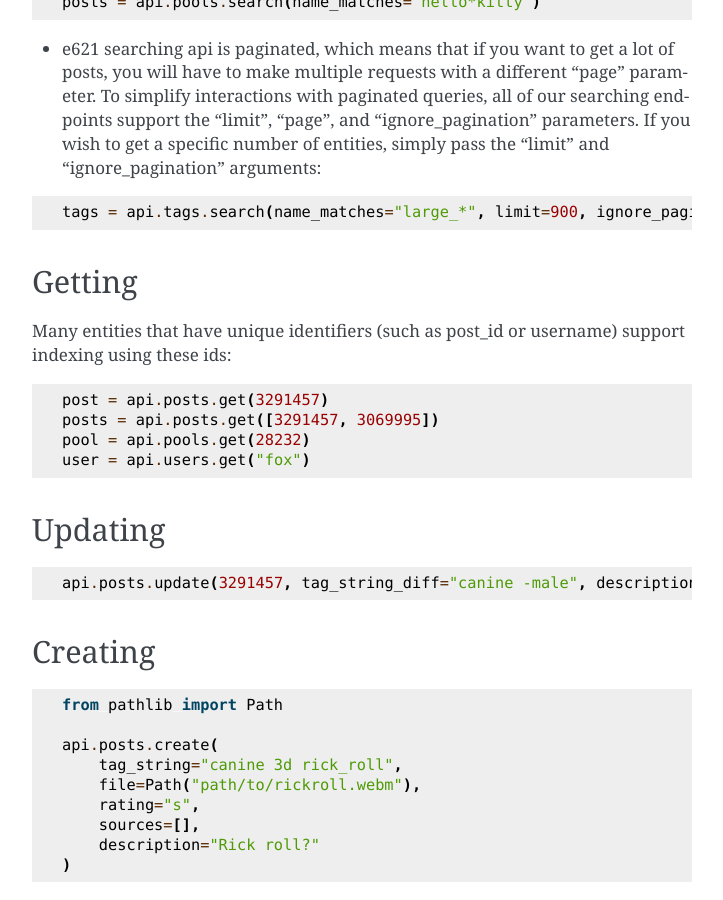
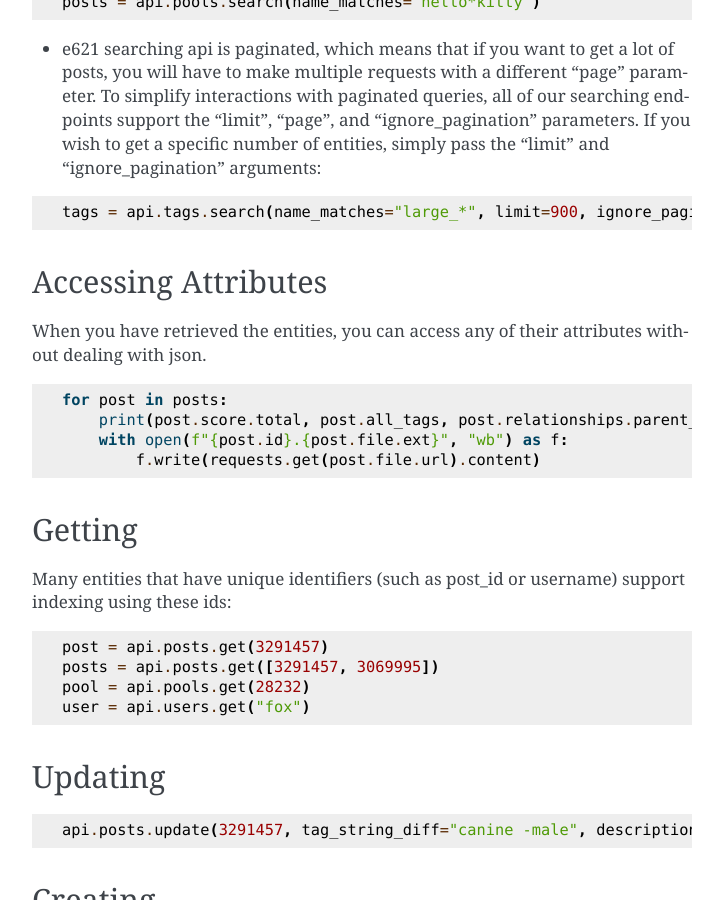
Before and after one commit to eoan-ermine/e621-py, a Sphinx documentation site: the page built from docs/quickstart.md, in a window 1280 px wide and 900 px high, scrolled down 874 px. Shown: the whole window, without its empty margins (388-1111 px from the left). Built offline with Sphinx 7.4.7, drawn with Linux system fonts in a browser that asks for light colours.

Commit message:
Add attribute section to quickstart and more tags

````diff
--- a/docs/quickstart.md
+++ b/docs/quickstart.md
@@ -31,6 +31,14 @@ posts = api.pools.search(name_matches="hello*kitty")
 ```python
 tags = api.tags.search(name_matches="large_*", limit=900, ignore_pagination=True)
 ```
+### Accessing Attributes
+When you have retrieved the entities, you can access any of their attributes without dealing with json.
+```python
+for post in posts:
+    print(post.score.total, post.all_tags, post.relationships.parent_id)
+    with open(f"{post.id}.{post.file.ext}", "wb") as f:
+        f.write(requests.get(post.file.url).content)
+```
 ### Getting
 Many entities that have unique identifiers (such as post_id or username) support indexing using these ids:
 ```python
--- a/pyproject.toml
+++ b/pyproject.toml
@@ -6,7 +6,7 @@ authors = ["PatriotRossii <patriotrossii2019@mail.ru>"]
 license = "MIT"
 readme = "README.md"
 repository = "https://github.com/PatriotRossii/e621-py"
-keywords = ["e621", "furry", "yiff", "api"]
+keywords = ["e621.net", "e621", "e926.net", "e926", "furry", "yiff", "api"]
 classifiers = ["Operating System :: OS Independent"]
 
 [tool.poetry.dependencies]
````
Also changed, not shown: README.md (+8 -0 lines).
